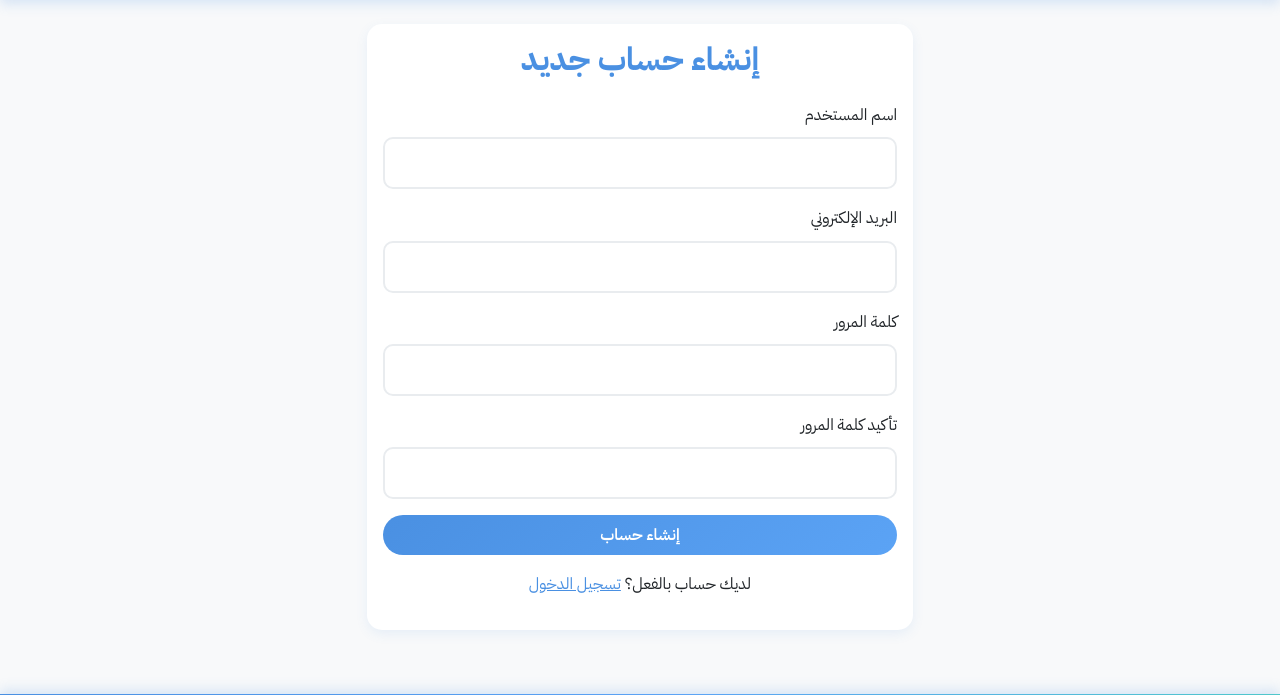
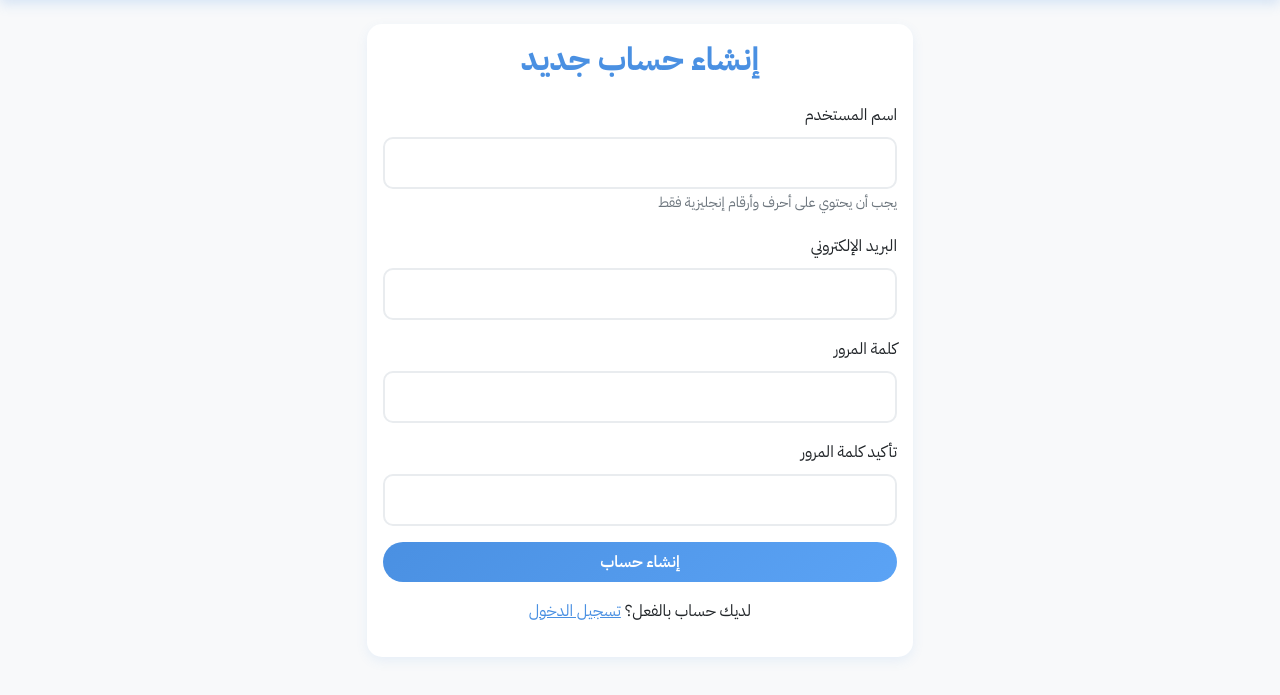
Before and after one commit to abdelwahied/bank-of-ideas, a Flask app: page /register in a window 1280 px wide. Shown: the part 83-778 px from the top of the page. Run offline with Flask 3, Linux system fonts and the light colour scheme; some libraries are stand-ins or nearby versions.

Commit message:
تحسين التحقق من اسم المستخدم وإزالة رسائل التنبيه المكررة

```diff
--- a/templates/register.html
+++ b/templates/register.html
@@ -15,7 +15,8 @@
                 <form method="POST">
                     <div class="mb-3">
                         <label for="username" class="form-label">اسم المستخدم</label>
-                        <input type="text" class="form-control" id="username" name="username" required>
+                        <input type="text" class="form-control" id="username" name="username" required pattern="[a-zA-Z0-9]+" title="يجب أن يحتوي اسم المستخدم على أحرف وأرقام إنجليزية فقط">
+                        <small class="form-text text-muted">يجب أن يحتوي على أحرف وأرقام إنجليزية فقط</small>
                     </div>
                     <div class="mb-3">
                         <label for="email" class="form-label">البريد الإلكتروني</label>
```
Also changed, not shown: templates/login.html (+0 -8 lines).
